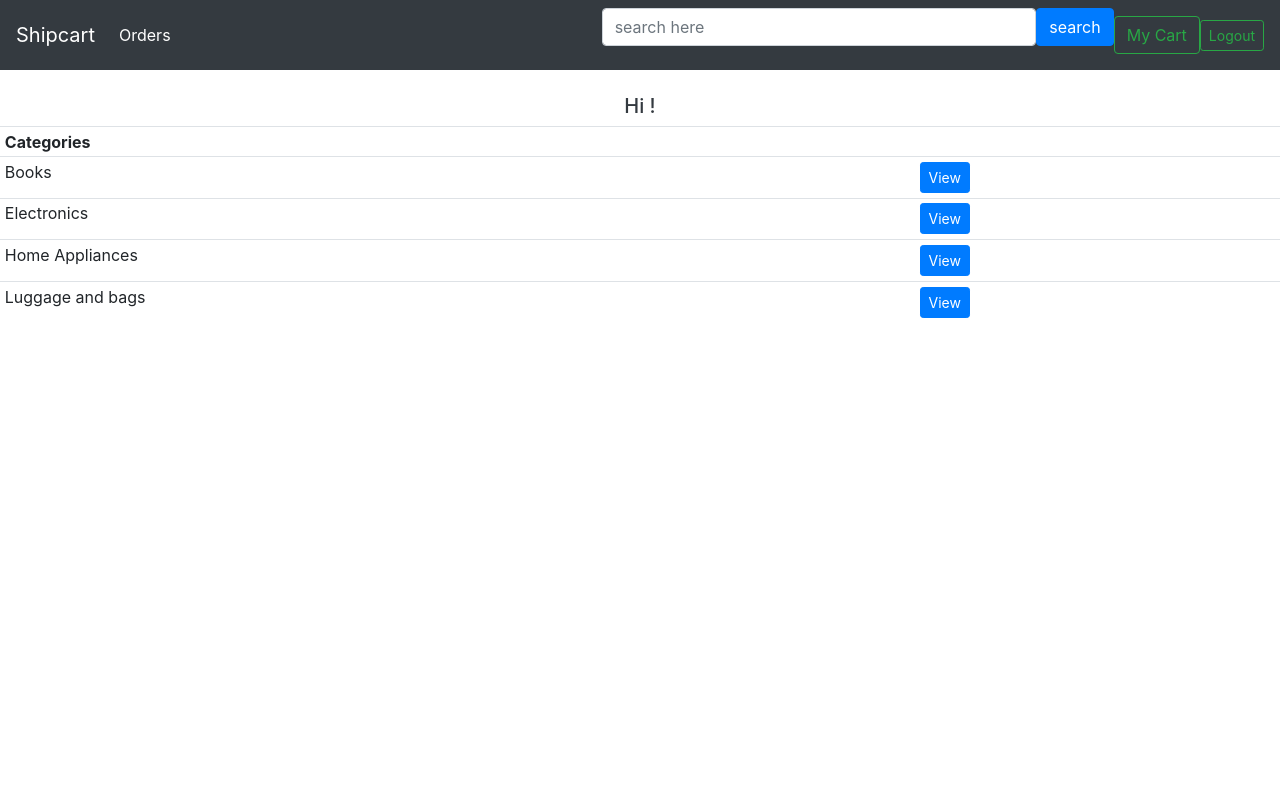
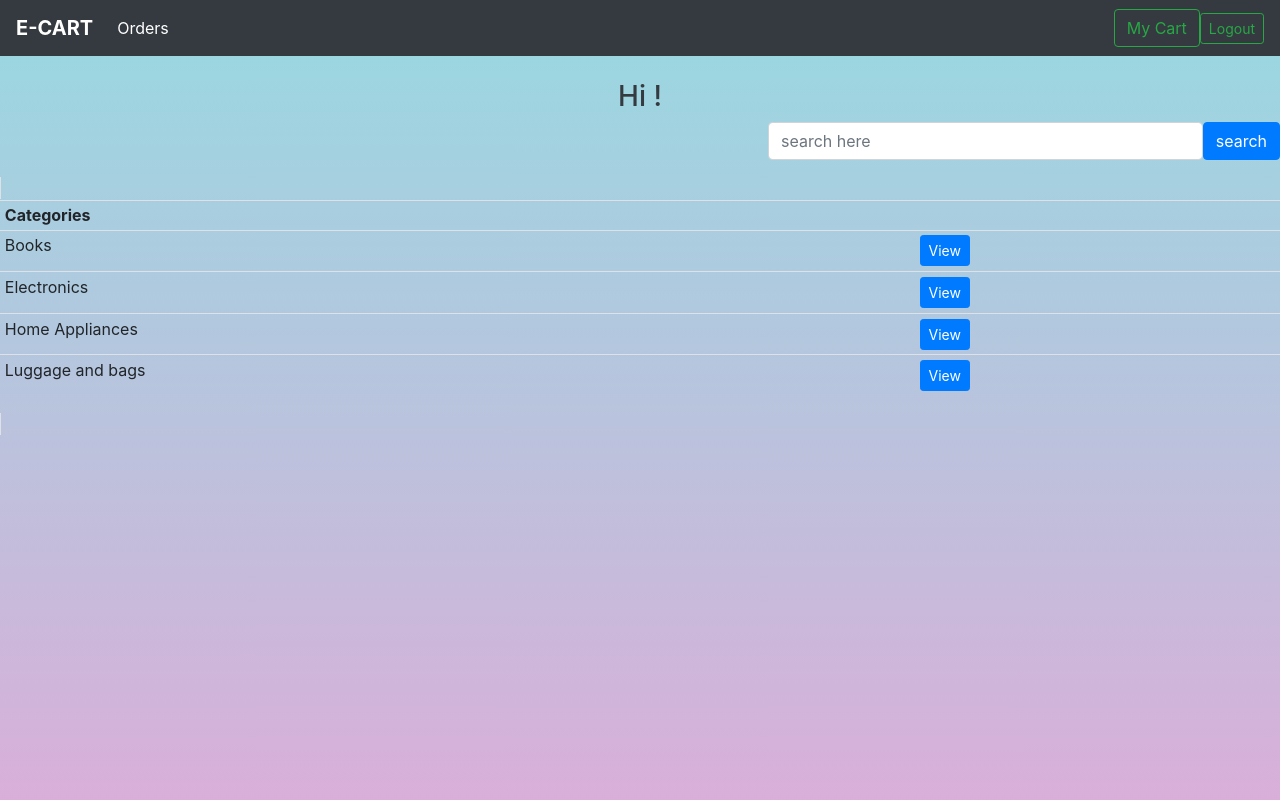
Before and after one commit to Sakshi-jhaa/cp, a Django app: page / in a window 1280 px wide. Run offline with Django 3.2, Linux system fonts and the light colour scheme; data comes from the database, SQL or seed files in the repository; some libraries are stand-ins or nearby versions.

Commit message:
Update dashboard.html

```diff
--- a/capp/templates/capp/dashboard.html
+++ b/capp/templates/capp/dashboard.html
@@ -2,16 +2,16 @@
     <head>
         <link rel="stylesheet" href="https://stackpath.bootstrapcdn.com/bootstrap/4.3.1/css/bootstrap.min.css" integrity="sha384-ggOyR0iXCbMQv3Xipma34MD+dH/1fQ784/j6cY/iJTQUOhcWr7x9JvoRxT2MZw1T" crossorigin="anonymous">
         <link rel="stylesheet" href="https://cdnjs.cloudflare.com/ajax/libs/font-awesome/4.7.0/css/font-awesome.min.css">
-        <style>
+        <!-- <style>
           .checked {
             color: orange;
           }
-          </style>
+          </style> -->
     </head>
     <body>
 
         <nav class="navbar navbar-expand-lg navbar-dark bg-dark">
-            <a class="navbar-brand" href="#">Shipcart</a>
+            <a class="navbar-brand" href="#"><b>E-CART</b></a>
 
             <button class="navbar-toggler" type="button" data-toggle="collapse" data-target="#navbarSupportedContent" aria-controls="navbarSupportedContent" aria-expanded="false" aria-label="Toggle navigation">
               <span class="navbar-toggler-icon"></span>
@@ -23,14 +23,7 @@
                   <a class="nav-link" href="{% url 'orders' %}">Orders <span class="sr-only">(current)</span></a>
                 </li>
               </ul>
-              <form method="post" class="nav-item d-flex ml-auto align-items-center" style="width: 40vw;" action="{% url 'search' %}">
-                {% csrf_token %}
-                <input type="text" name="search" placeholder="search here" class="form-control">
-                <input type="submit" value="search" class="btn btn-primary">
 
-
-
-            </form>
               <form class="form-inline my-2 my-lg-0">
 
                 <a class="btn btn-outline-success my-2 my-sm-0" href="{% url 'cartpage' %}">My Cart</a>
@@ -40,8 +33,19 @@
           </nav>
           <br>
           <center>
-          <h5 class="ml-auto text-dark">Hi {{user.username}}! </h5>
+          <h3 class="ml-auto text-dark">Hi {{user.username}}! </h3>
+          <center>
+          <form method="post" class="nav-item d-flex ml-auto align-items-center" style="width: 40vw;" action="{% url 'search' %}">
+                {% csrf_token %}
+                <input type="text" name="search" placeholder="search here" class="form-control">
+               <br>
+                <input type="submit" value="search" class="btn btn-primary"></center>
+
+
+
+            </form>
         </center>
+        <a class="border">
           <table class="table table-sm">
             <tr>
 
@@ -61,6 +65,7 @@
             {% endfor %}
 
         </table>
+        </a>
         {% for message in messages %}
 <div >
 
@@ -73,3 +78,10 @@
 
     </body>
 </html>
+<style>
+body{
+  background-color: #D9AFD9;
+background-image: linear-gradient(0deg, #D9AFD9 0%, #97D9E1 100%);
+
+}
+</style>
```
